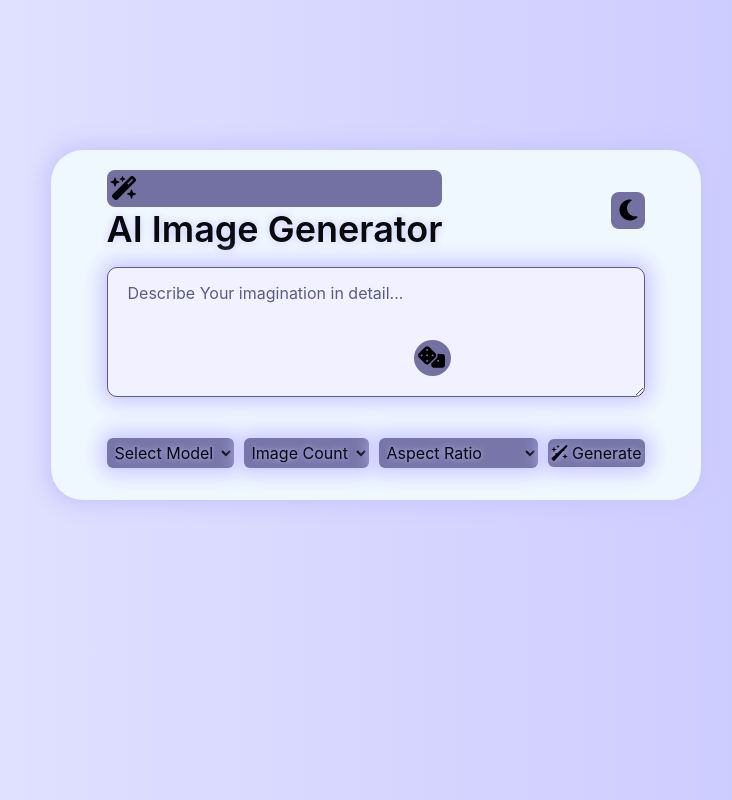
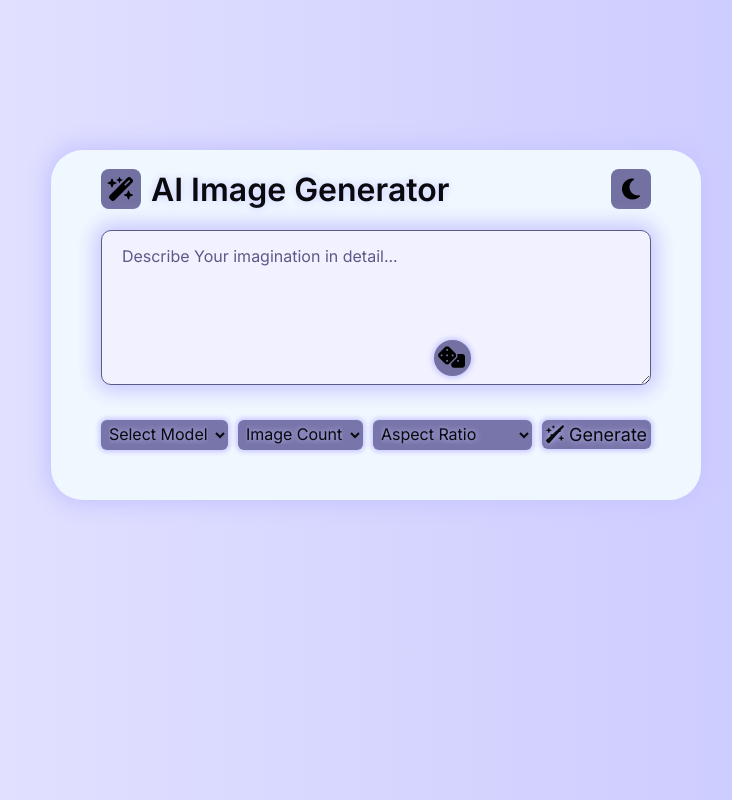
Before and after one commit to OV111/AI_Image_Generator, a plain HTML site: page index.html in a window 1280 px wide. Shown: the whole page, without its empty margins (339-1071 px from the left). Drawn offline with Linux system fonts and the light colour scheme; a web font is replaced by a local one.

Commit message:
almost full corrected style

```diff
--- a/style.css
+++ b/style.css
@@ -1,4 +1,4 @@
-@import url('https://fonts.googleapis.com/css2?family=FAMILY_NAME:wght@WEIGHT_OR_RANGE&display=swap');
+@import url("https://fonts.googleapis.com/css2?family=Inter:wght@400;500;600&display=swap");
 
 * {
     margin: 0;
@@ -30,17 +30,27 @@ body {
     display: flex;
     justify-content: space-between;
     align-items: center;
-    gap: 30px;
-    margin-top: 12px;
+    margin-top: 14px;
+    margin-bottom: 10px;
+}
+.header .logo-container {
+    display: flex;
+    align-items: center;
+    gap: 10px;
 }
 .header .logo {
+    display: flex;
+    justify-content: center;
+    align-items: center;
+    height: 40px;
+    width: 40px;
+    padding: 6px;
+    border-radius: 8px;
     font-size: 24px;
     background-color: #7370a2;
-    padding: 4px;
-    border-radius: 8px;
 }
 .header h1 {
-    font-size: 36px;
+    font-size: 32px;
     font-weight: 600;
     color: var(--text-color);
     text-shadow: 0 0 8px #C8C7FF;
@@ -50,16 +60,18 @@ body {
     border: none;
     background-color: #7370a2;
     border-radius: 8px;
-    padding: 4px 8px;
+    width: 40px;
+    height: 40px;
     cursor: pointer;
 }
 .theme-toggle:hover {
     transform: scale(1.05);
     transition: 0.3s;
+    background-color: rgb(207, 205, 205);
 }
 .text-area {
     width: 100%;
-    height: 130px;
+    height: 155px;
     margin-bottom: 20px;
     border-radius: 10px;
     padding: 15px 20px;
@@ -79,7 +91,7 @@ body {
 }
 .prompt-btn {
     position: absolute;
-    right: 490px;
+    right: 470px;
     top: 340px;
 
     padding: 4px 6px 6px 4px;
@@ -88,6 +100,7 @@ body {
 
     font-size: 22px;
     background-color: #7370a2;
+    box-shadow: 0 0 5px 2px #C8C7FF;
 
     resize: vertical;
     cursor: pointer;
@@ -95,50 +108,54 @@ body {
 .prompt-btn:hover {
     transform: scale(1.05);
     transition: ease-in 0.3s;
+    background-color: #5a52e0;
 }
 .options {
     display: flex;
-    justify-content: center;
+    justify-content: space-between;
     align-items: center;
     gap: 10px;
+    flex-wrap: wrap;
 }
 .custom-select {
     font-size: 16px;
     padding: 4px;
-    margin-bottom: 24px;
+    margin-bottom: 45px;
     border: none;
     border-radius: 6px;
     font-family: "Inter", sans-serif;
     text-shadow: 0 0 6px #C8C7FF;
     color: var(--text-color);
     background-color: #7875aa;
-    animation: backgroundAnimation 5s linear infinite;
+    box-shadow: 0 0 5px 2px #C8C7FF;
+    /* animation: backgroundAnimation 2s linear infinite; */
     cursor: pointer;
 }
-.options:hover {
+.options .custom-select:hover {
     outline: none;
+    transform: scale(1.05);
+    transition: 0.3s;
 }
 .generateBtn {
-    font-size: 16px;
+    font-size: 18px;
     padding: 4px;
-    margin-bottom: 24px;
+    margin-bottom: 45px;
     border: none;
     border-radius: 6px;
     font-family: "Inter", sans-serif;
     text-shadow: 0 0 6px #C8C7FF;
     color: var(--text-color);
     background-color: #7875aa;
-    animation: backgroundAnimation 5s linear infinite;
+    box-shadow: 0 0 5px 2px #C8C7FF;
+    /* animation: backgroundAnimation 5s linear infinite; */
     cursor: pointer;
 }
-
-
-
-
-
-
-
-
+.generateBtn:hover {
+    outline: none;
+    transform: scale(1.05);
+    transition: 0.3s;
+    background-color: #5a52e0;
+}
 @keyframes backgroundAnimation {
     0% {
         box-shadow: 0 0 20px 6px #C8C7FF;
```
